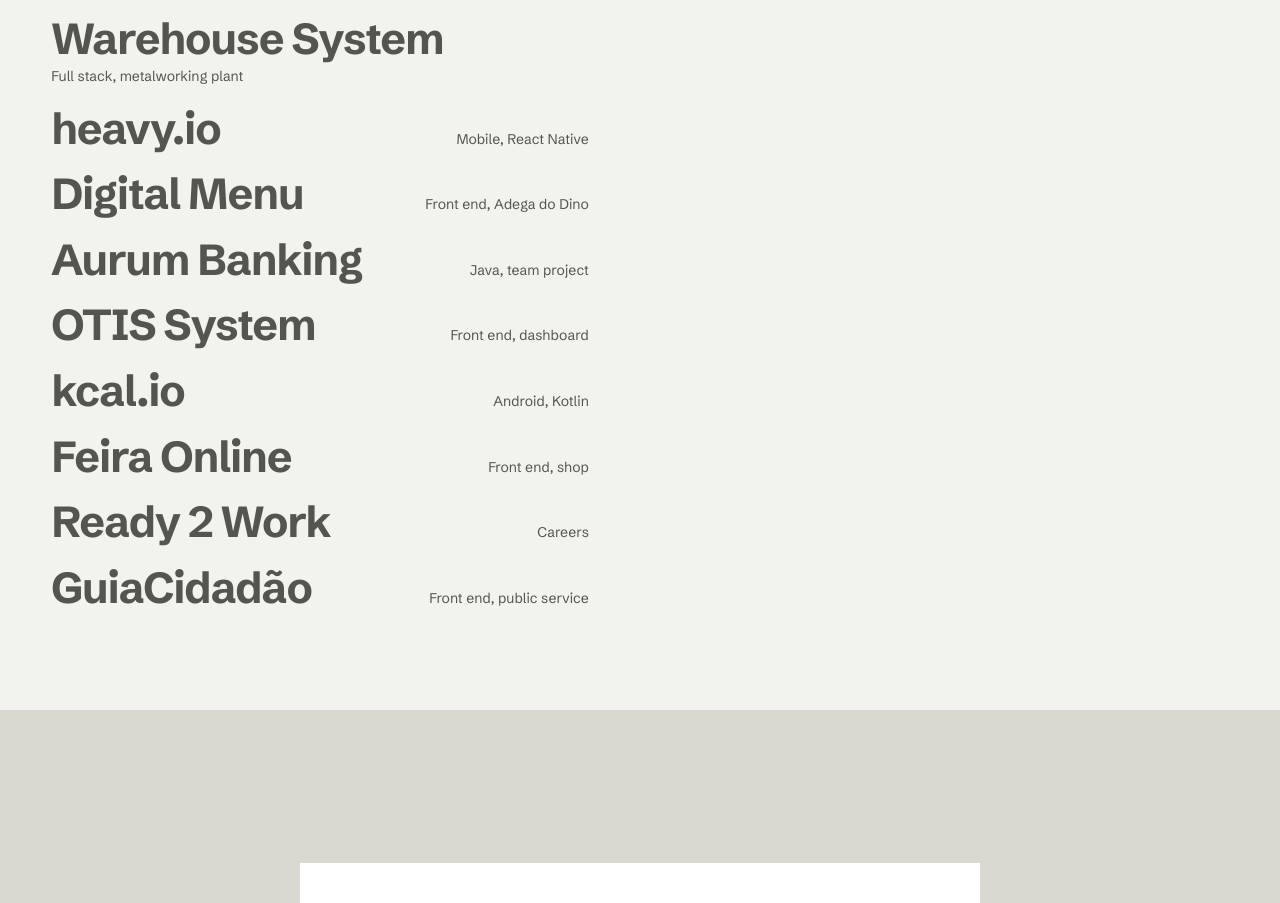
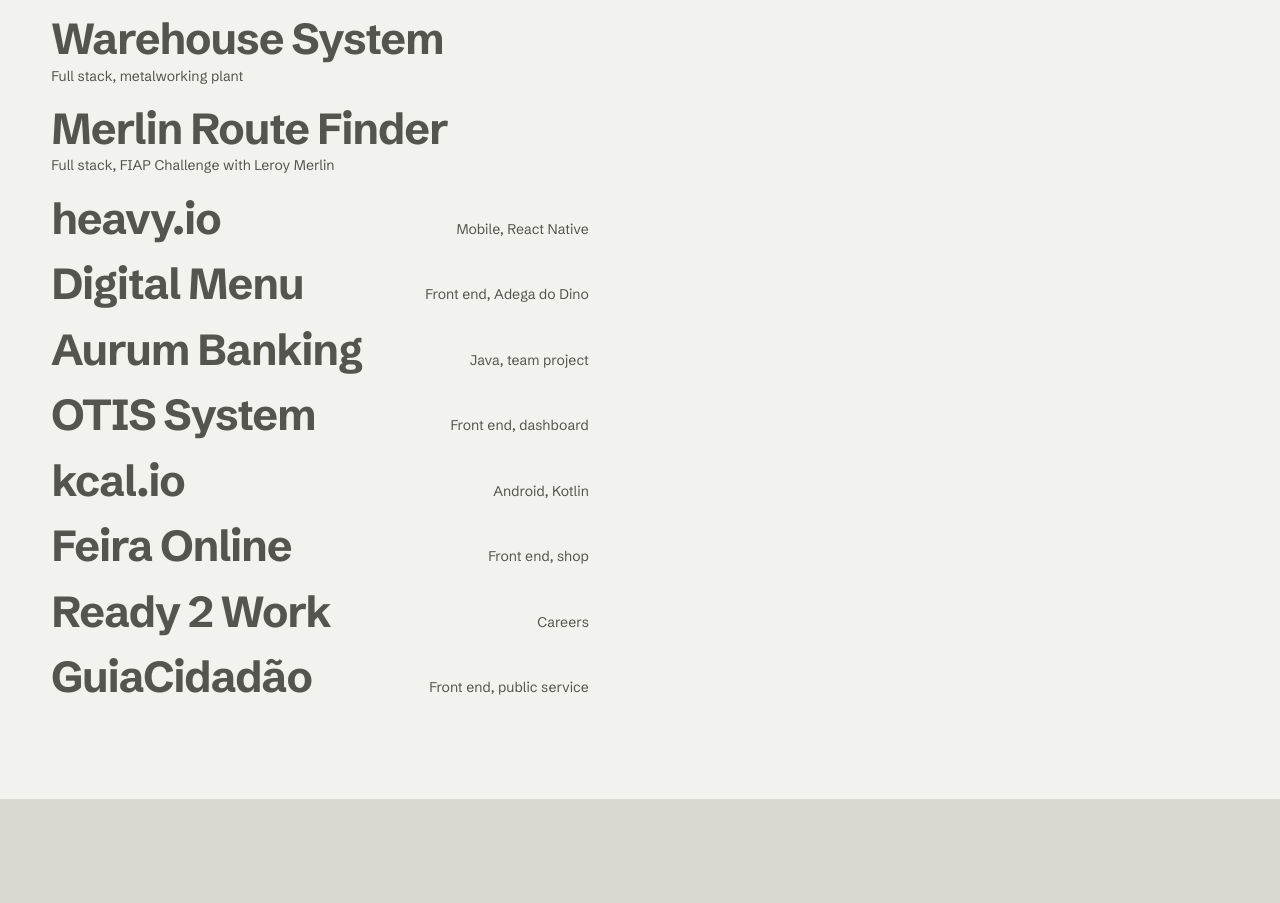
Before and after one commit to bieleckydev/portifolio, a React (Vite) app: page / in a window 1280 px wide. Shown: the part 2556-3459 px from the top of the page. Built offline with nearby package versions, Linux system fonts and the light colour scheme; no server answers.

Commit message:
content: adiciona o Merlin Route Finder aos projetos

```diff
--- a/src/data/projects.js
+++ b/src/data/projects.js
@@ -48,6 +48,13 @@ export const PROJECTS = [
     imgH: 480
   },
   { id: 'proj-almoxarifado' },
+  {
+    id: 'proj-merlin',
+    img: '/img/merlin.png',
+    imgW: 221,
+    imgH: 480,
+    codeUrl: 'https://github.com/bieleckydev/merlin-route-finder'
+  },
   {
     id: 'proj-heavy',
     codeUrl: 'https://github.com/bieleckydev/heavy.io'
--- a/src/i18n/en.js
+++ b/src/i18n/en.js
@@ -273,6 +273,14 @@ export const en = {
         stack: 'TypeScript, Next.js, React, Tailwind, Zod, Zustand, TanStack Query, Firebase (Auth and Firestore), Playwright and Vercel'
       },
       {
+        id: 'proj-merlin',
+        title: 'Merlin Route Finder',
+        kind: 'Full stack, FIAP Challenge with Leroy Merlin',
+        desc: 'An app for big-box stores, opened from a QR code in the aisle: typo-tolerant search, a store map with a route to the shelf and a Gemini assistant that only mentions products that exist and suggests a substitute when the shelf is empty. Built by a team of five; I handled the back end, architecture and interface.',
+        stack: 'Java 21, JAX-RS with Jersey, JDBC, Oracle, React, Vite, Google Gemini and Docker',
+        imageAlt: 'Interactive store map on a phone, with the route to the items on the shopping list'
+      },
+      {
         id: 'proj-heavy',
         title: 'heavy.io',
         kind: 'Mobile, React Native',
--- a/src/i18n/pt.js
+++ b/src/i18n/pt.js
@@ -273,6 +273,14 @@ export const pt = {
         stack: 'TypeScript, Next.js, React, Tailwind, Zod, Zustand, TanStack Query, Firebase (Auth e Firestore), Playwright e Vercel'
       },
       {
+        id: 'proj-merlin',
+        title: 'Merlin Route Finder',
+        kind: 'Full stack, FIAP Challenge com a Leroy Merlin',
+        desc: 'App para lojas grandes, aberto por QR Code no corredor: busca tolerante a erros, planta da loja com rota até a gôndola e um assistente com Gemini que só cita produtos que existem e sugere substituto quando a prateleira está vazia. Feito em equipe de cinco; cuidei do back-end, da arquitetura e da interface.',
+        stack: 'Java 21, JAX-RS com Jersey, JDBC, Oracle, React, Vite, Google Gemini e Docker',
+        imageAlt: 'Planta interativa da loja no celular, com a rota até os itens do roteiro de compras'
+      },
+      {
         id: 'proj-heavy',
         title: 'heavy.io',
         kind: 'Mobile, React Native',
--- a/src/i18n/zh.js
+++ b/src/i18n/zh.js
@@ -273,6 +273,14 @@ export const zh = {
         stack: 'TypeScript、Next.js、React、Tailwind、Zod、Zustand、TanStack Query、Firebase（Auth 和 Firestore）、Playwright 和 Vercel'
       },
       {
+        id: 'proj-merlin',
+        title: 'Merlin Route Finder',
+        kind: '全栈，FIAP Challenge（与 Leroy Merlin 合作）',
+        desc: '面向大型门店的应用，在货架通道扫码即可打开：容错搜索、带路线的门店平面图，以及只推荐店内真实商品、货架缺货时给出替代品的 Gemini 助手。五人团队完成，我负责后端、架构和界面。',
+        stack: 'Java 21、JAX-RS（Jersey）、JDBC、Oracle、React、Vite、Google Gemini 和 Docker',
+        imageAlt: '手机上的门店交互平面图，显示前往购物清单商品的路线'
+      },
+      {
         id: 'proj-heavy',
         title: 'heavy.io',
         kind: '移动端，React Native',
```
Also changed, not shown: public/img/merlin.png (added).
